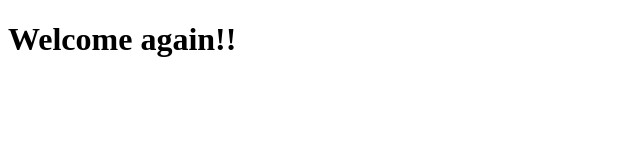
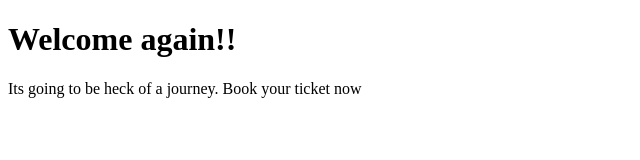
Before and after one commit to ankurgoyal33/coursera-test, a plain HTML site: page site/index.html in a window 1280 px wide. Shown: the whole page, without its empty margins (0-640 px from the left). Drawn offline with Linux system fonts and the light colour scheme.

Commit message:
Small additions 1

```diff
--- a/site/index.html
+++ b/site/index.html
@@ -10,5 +10,8 @@
     <h1>
         Welcome again!!
     </h1>
+    <p>
+        Its going to be heck of a journey. Book your ticket now
+    </p>
 </body>
 </html>
```
